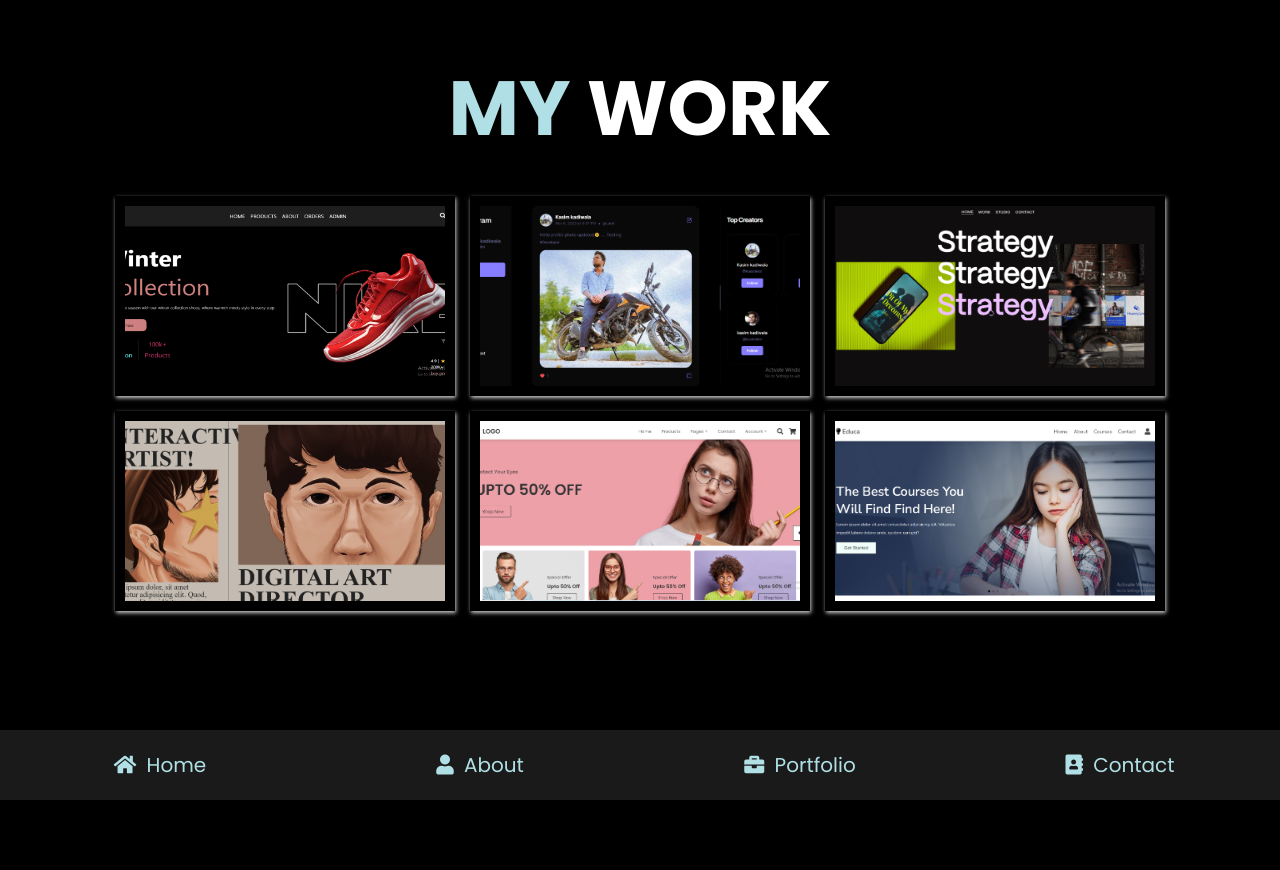
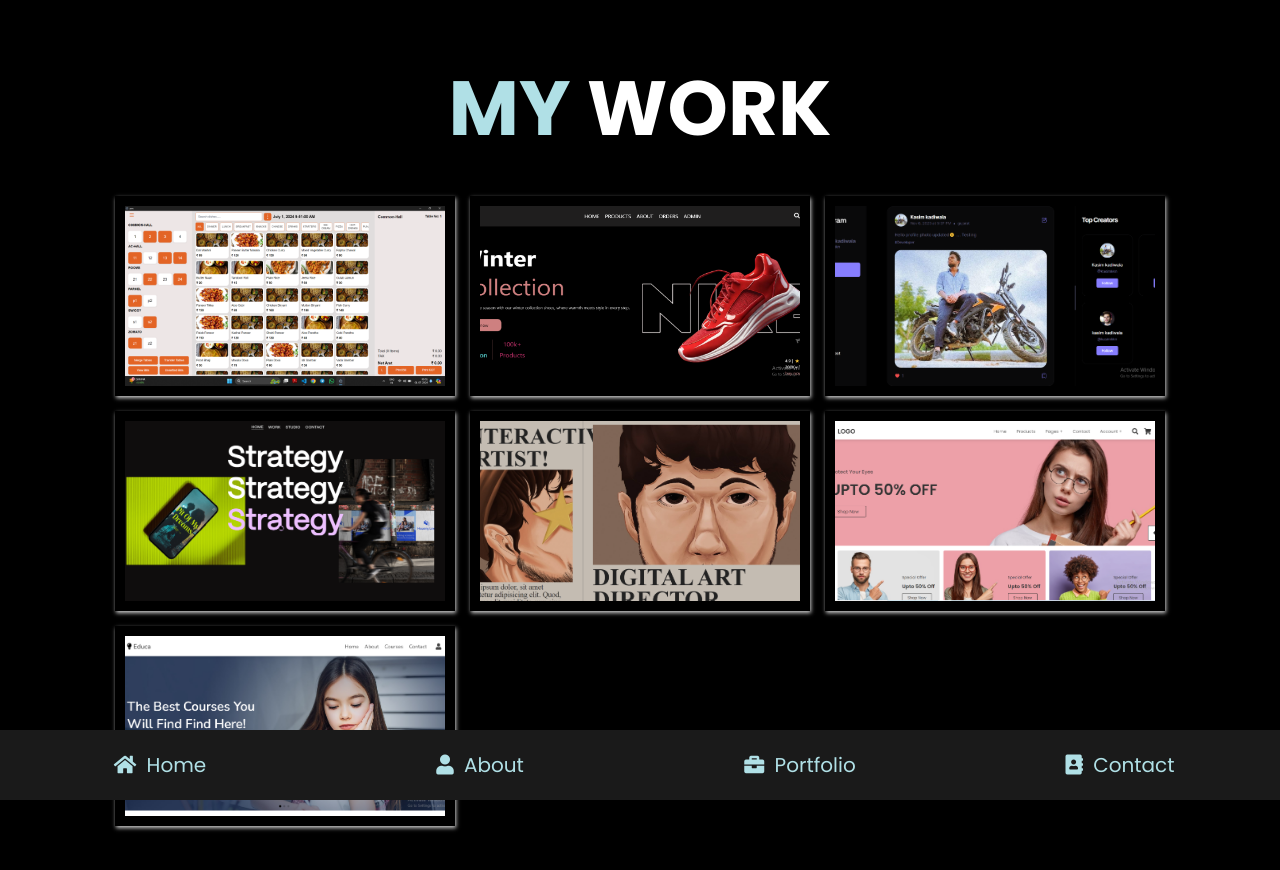
Before and after one commit to Kasimkkn/myportfolio, a React (Vite) app: page /portfolio in a window 1280 px wide. Shown: the top 870 px of the page. Before the commit the page ends 800 px from the top, so only its background shows below. Built offline with nearby package versions, Linux system fonts and the light colour scheme; the HTML template or start-up script is replaced by a standard one.

Commit message:
new project added

```diff
--- a/src/pages/Portfolio.jsx
+++ b/src/pages/Portfolio.jsx
@@ -1,4 +1,5 @@
 import img1 from '../images/img-1.png'
+import pos from '../images/pos.png'
 import img2 from '../images/snap.png'
 import img3 from '../images/lens.png'
 import img4 from '../images/educa.png'
@@ -13,6 +14,14 @@ const Portfolio = () => {
     <div className="box-container">
 
         <div className="box">
+            <img src={pos} alt="pos"></img>
+            <div className="content">
+                <h3>A Resturant Billing Dekstop App</h3>
+                <p>Billing , Inventory , Reports , POS</p>
+                <a href="https://github.com/Kasimkkn/develpoment-pos" target='_blank'>live</a>
+            </div>
+        </div>
+        <div className="box">
             <img src={img1} alt=""></img>
             <div className="content">
                 <h3>Luxify Shoes Store</h3>
@@ -26,7 +35,7 @@ const Portfolio = () => {
             <div className="content">
                 <h3>SnapGram</h3>
                 <p>A Social Media Web App</p>
-                <a href="https://github.com/Kasimkkn/social-media" target='_blank'>link</a>
+                <a href="https://github.com/Kasimkkn/social-media" target='_blank'>code</a>
             </div>
         </div>
 
@@ -35,7 +44,7 @@ const Portfolio = () => {
             <div className="content">
                 <h3>D-Studio</h3>
                 <p>A Web App For Digitally crafted brand experiences</p>
-                <a href="https://dstudio2.netlify.app" target='_blank'>link</a>
+                <a href="https://dstudio2.netlify.app" target='_blank'>code</a>
             </div>
         </div>
         <div className="box">
@@ -43,7 +52,7 @@ const Portfolio = () => {
             <div className="content">
                 <h3>Miranda-News</h3>
                 <p>A News Paper Web App Frontend</p>
-                <a href="https://github.com/Kasimkkn/eyescare" target='_blank'>link</a>
+                <a href="https://github.com/Kasimkkn/Miranda" target='_blank'>code</a>
             </div>
         </div>
         <div className="box">
@@ -51,7 +60,7 @@ const Portfolio = () => {
             <div className="content">
                 <h3>Eyescare</h3>
                 <p>A Web App Frontend For Selling Eyeglasses</p>
-                <a href="https://github.com/Kasimkkn/eyescare" target='_blank'>link</a>
+                <a href="https://github.com/Kasimkkn/eyescare" target='_blank'>code</a>
             </div>
         </div>
 
@@ -60,7 +69,7 @@ const Portfolio = () => {
             <div className="content">
                 <h3>Educa</h3>
                 <p>A Web App Frontend For Education</p>
-                <a href="https://github.com/Kasimkkn/education" target='_blank'>link</a>
+                <a href="https://github.com/Kasimkkn/education" target='_blank'>code</a>
             </div>
         </div>
     </div>
```
Also changed, not shown: src/images/pos.png (added), 1 other file (tests, documents, lock files or other folders).
